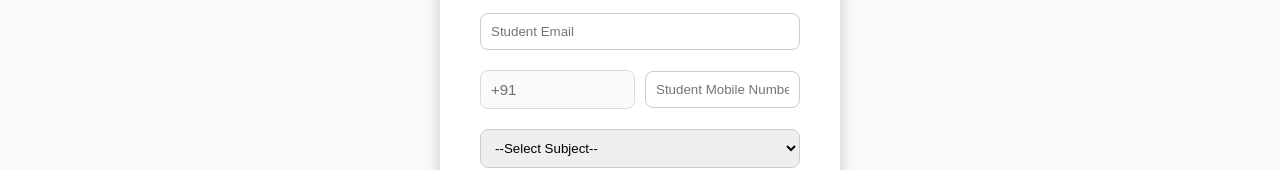
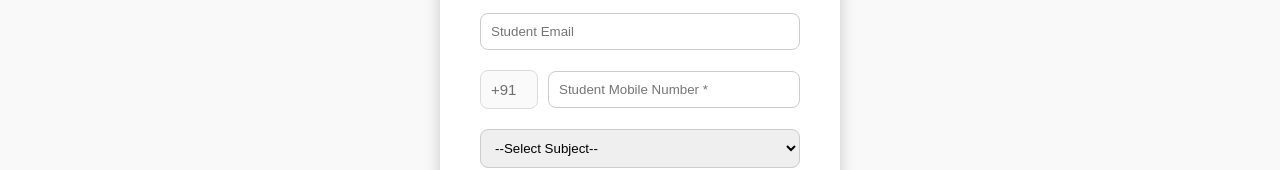
Before and after one commit to Munishkumr5028/SPN, a React (Vite) app: page /admission in a window 1280 px wide. Shown: the part 255-425 px from the top of the page. Built offline with nearby package versions, Linux system fonts and the light colour scheme.

Commit message:
add adm page change css

```diff
--- a/src/components/Admission/Admission.jsx
+++ b/src/components/Admission/Admission.jsx
@@ -87,7 +87,7 @@ function Admission() {
 
         <div className="form-group">
           <div className="mobile-wrapper">
-            <select className="country-code" disabled>
+            <select id="countryCode" className="country-code" disabled>
               <option value="+91" selected>+91</option>
             </select>
             <input
```
